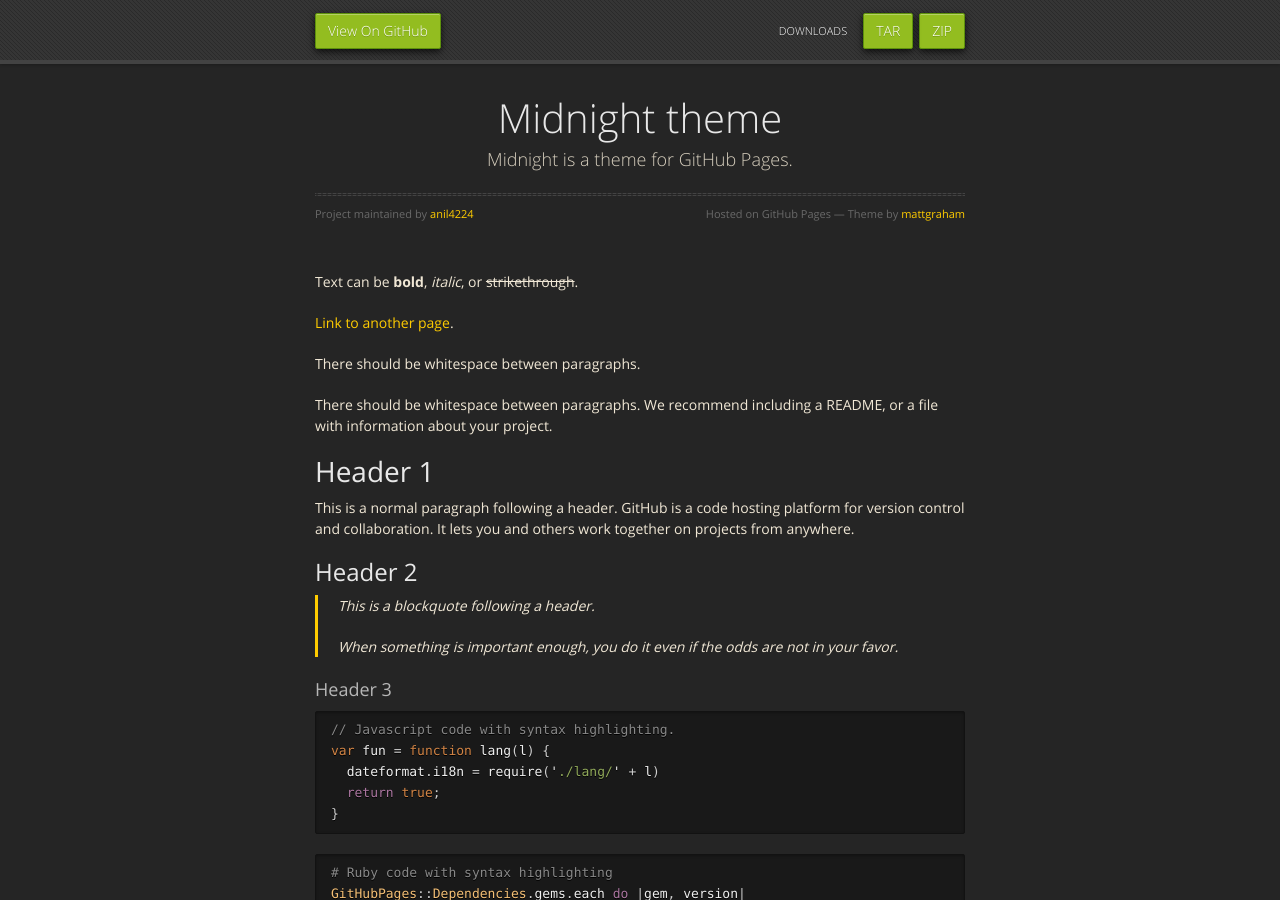
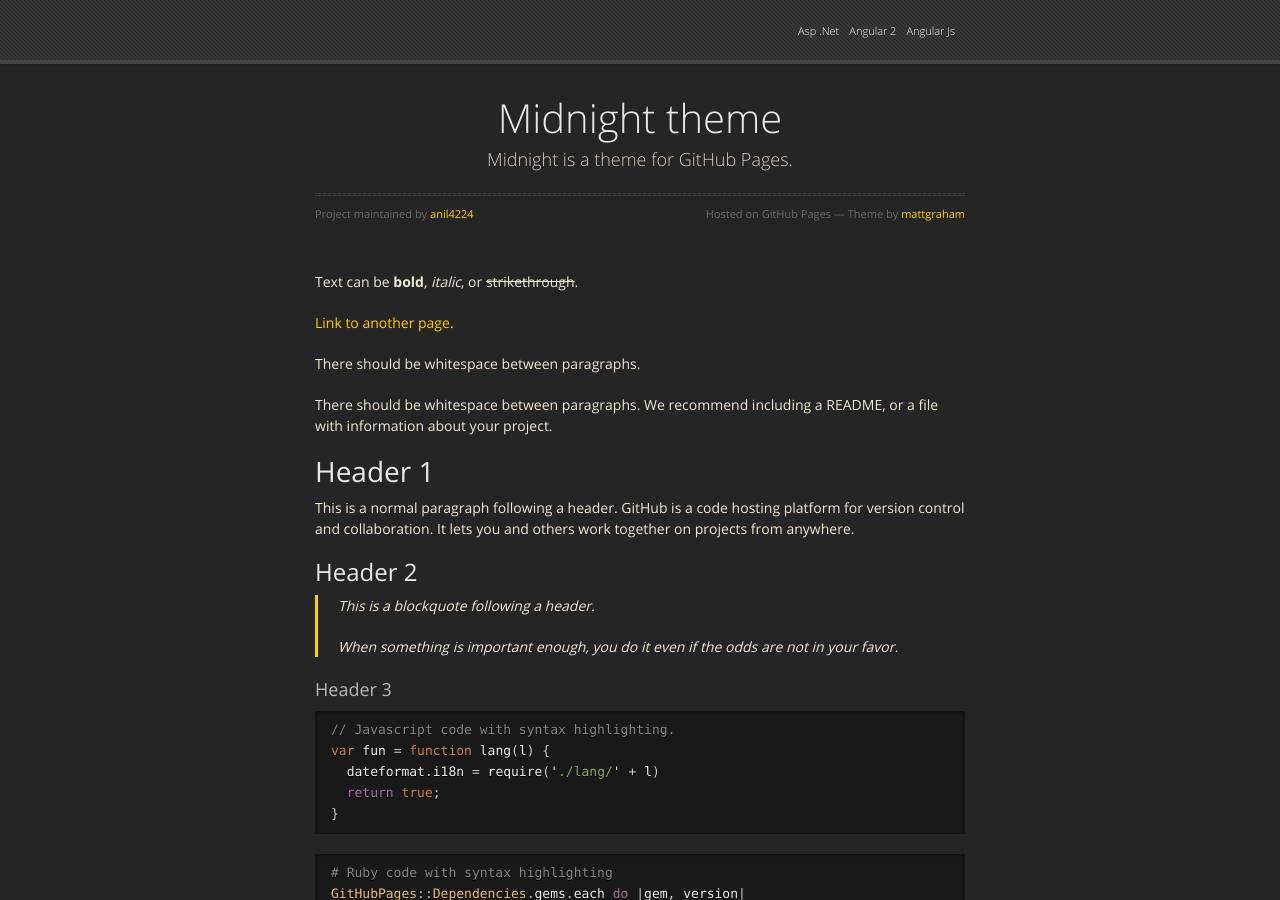
Before and after one commit to anil4224/anil4224.github.io, a Jekyll site: the page built from index.md, in a window 1280 px wide and 900 px high. Built offline with Jekyll 4.4.1, drawn with Linux system fonts in a browser that asks for light colours; nearby versions of some CDN libraries.

Commit message:
Update default.html

```diff
--- a/_layouts/default.html
+++ b/_layouts/default.html
@@ -20,12 +20,9 @@
   <body>
       <div id="header">
         <nav>
-          <li class="fork"><a href="{{ site.github.repository_url }}">View On GitHub</a></li>
-          {% if site.show_downloads %}
-            <li class="downloads"><a href="{{ site.github.zip_url }}">ZIP</a></li>
-            <li class="downloads"><a href="{{ site.github.tar_url }}">TAR</a></li>
-            <li class="title">DOWNLOADS</li>
-          {% endif %}
+            <li class="title">Angular Js</li>
+            <li class="title">Angular 2</li>
+            <li class="title">Asp .Net</li>
         </nav>
       </div><!-- end header -->
 
```
